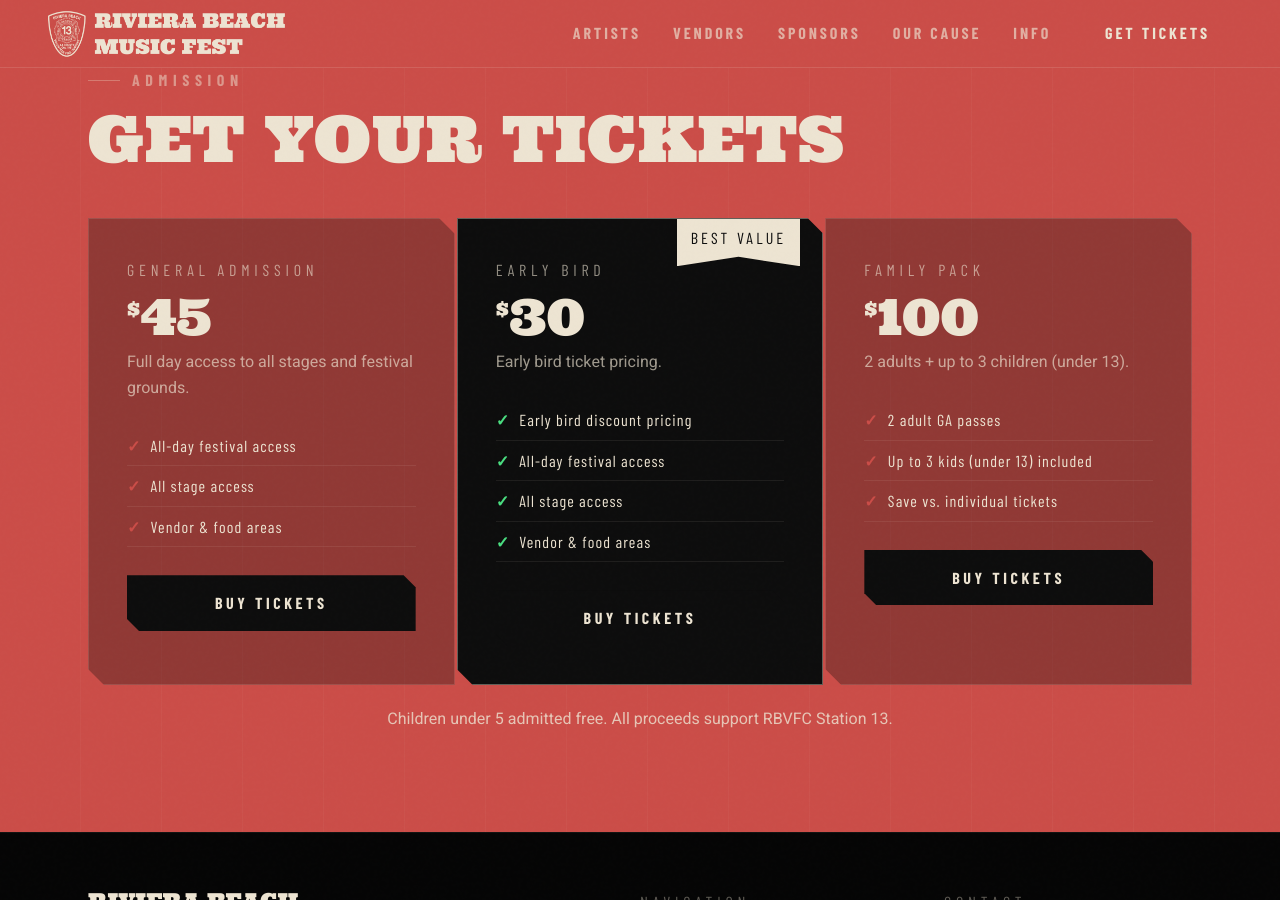
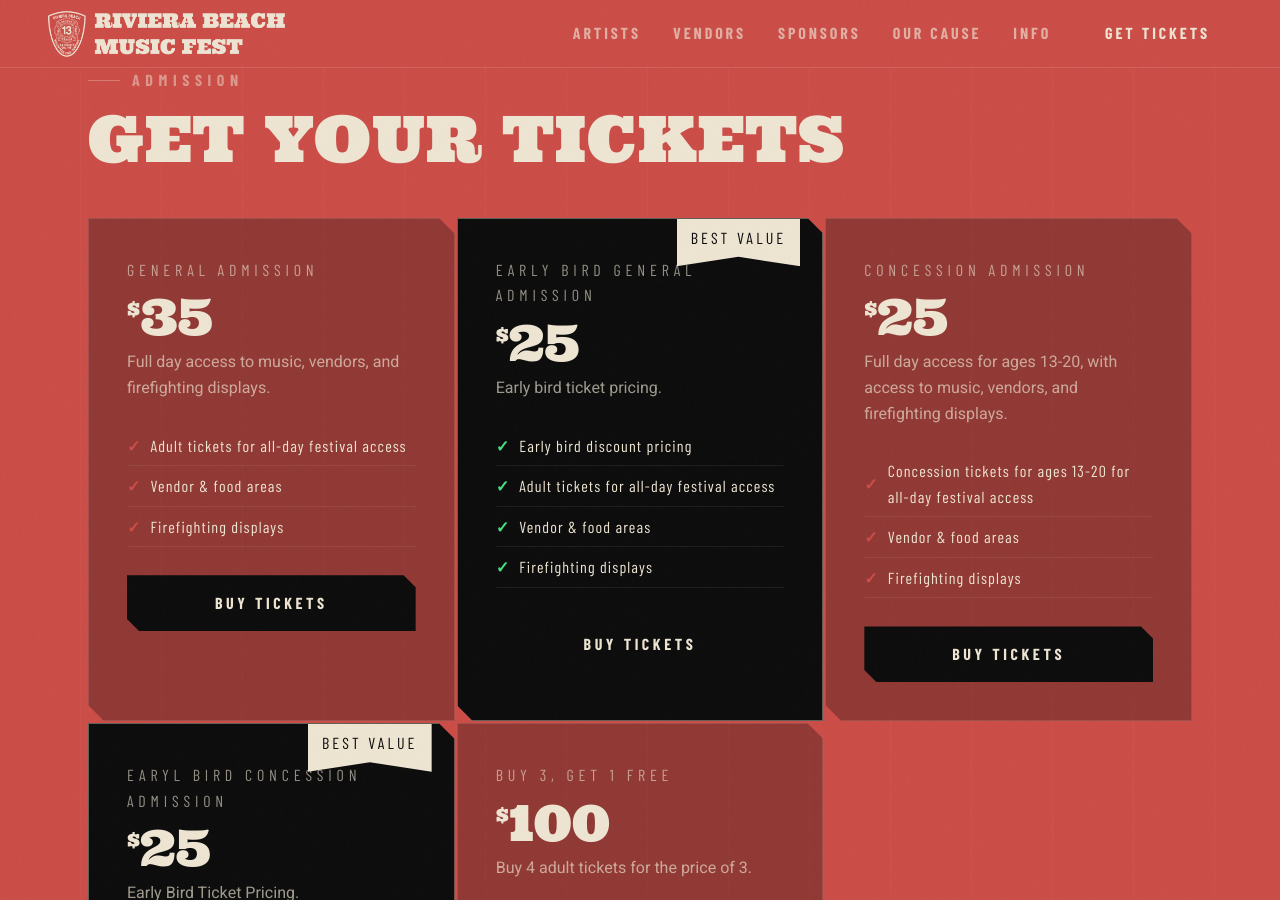
Before and after one commit to RBVFC/rbmf, a Jekyll site: the page built from index.html, in a window 1280 px wide and 900 px high, scrolled down 3913 px. Built offline with Jekyll 4.4.1, drawn with Linux system fonts in a browser that asks for light colours; some web fonts are replaced; some of the changed text lies outside the part shown.

Commit message:
Update tickets.yml

```diff
--- a/_data/tickets.yml
+++ b/_data/tickets.yml
@@ -1,30 +1,50 @@
 # _data/tickets.yml
 
 - tier: "General Admission"
-  price: 45
-  description: "Full day access to all stages and festival grounds."
+  price: 35
+  description: "Full day access to music, vendors, and firefighting displays."
   featured: false
   perks:
-    - "All-day festival access"
-    - "All stage access"
+    - "Adult tickets for all-day festival access"
     - "Vendor & food areas"
+    - "Firefighting displays"
 
-- tier: "Early Bird"
-  price: 30
+- tier: "Early Bird General Admission"
+  price: 25
   description: "Early bird ticket pricing."
   featured: true
   badge: "Best Value"
   perks:
     - "Early bird discount pricing"
-    - "All-day festival access"
-    - "All stage access"
+    - "Adult tickets for all-day festival access"
     - "Vendor & food areas"
+    - "Firefighting displays"
 
-- tier: "Family Pack"
-  price: 100
-  description: "2 adults + up to 3 children (under 13)."
+- tier: "Concession Admission"
+  price: 25
+  description: "Full day access for ages 13-20, with access to music, vendors, and firefighting displays."
   featured: false
   perks:
-    - "2 adult GA passes"
-    - "Up to 3 kids (under 13) included"
+    - "Concession tickets for ages 13-20 for all-day festival access"
+    - "Vendor & food areas"
+    - "Firefighting displays"
+
+- tier: "Earyl Bird Concession Admission"
+  price: 25
+  description: "Early Bird Ticket Pricing."
+  featured: true
+  badge: "Best Value"
+  perks:
+    - "Concession tickets for ages 13-20 for all-day festival access"
+    - "Vendor & food areas"
+    - "Firefighting displays"
+
+- tier: "Buy 3, get 1 free"
+  price: 100
+  description: "Buy 4 adult tickets for the price of 3."
+  featured: false
+  perks:
+    - "4 adult GA passes for all-day festival access"
     - "Save vs. individual tickets"
+    - "Vendor & food areas"
+    - "Firefighting displays"
```
